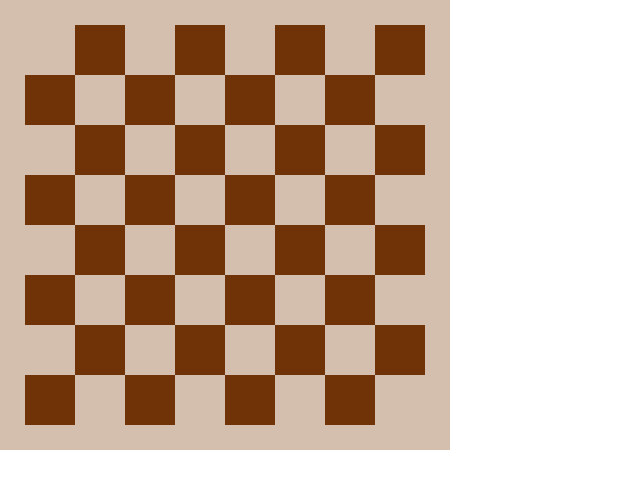
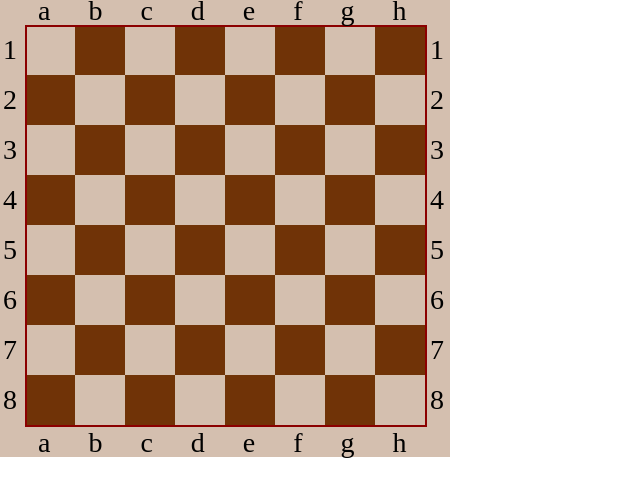
Before and after one commit to Glebcode/chess_board, a plain HTML site: page index.html in a window 1280 px wide. Shown: the whole page, without its empty margins (0-640 px from the left). Drawn offline with Linux system fonts and the light colour scheme.

Commit message:
update(html, css):add side nubers-names

```diff
--- a/index.html
+++ b/index.html
@@ -74,10 +74,10 @@
         <div class="square62"></div>
         <div class="square63"></div>
         <div class="square64"></div>
-        <div id="top"></div>
-        <div id="bottom"></div>
-        <div id="right"></div>
-        <div id="left"></div>
+        <div id="top"><div id="bottop">a b c d e f g h</div></div>
+        <div id="bottom"><div id="bottop">a b c d e f g h</div></div>
+        <div id="right"><div id="rightlft">1 2 3 4 5 6 7 8</div></div>
+        <div id="left"><div id="rightlft">1 2 3 4 5 6 7 8</div></div>
     </div>
 
 </body>
--- a/main.css
+++ b/main.css
@@ -24,33 +24,43 @@
     width: 450px;
     left: 0%;
     top: 0%;
+    border-bottom: 2px solid;
+    border-color: darkred;
 }
 
 #bottom {
     position: absolute;
     background: rgb(212, 191, 175);
-    height: 25px;
+    height: 30px;
     width: 450px;
     left: 0%;
     top: 425px;
+    border-top: 2px solid;
+    border-color: darkred;
 }
 
 #right {
     position: absolute;
     background: rgb(212, 191, 175);
-    height: 400px;
-    width: 25px;
+    height: 402px;
+    width: 23px;
     left: 425px;
     top: 25px;
+    border-left: 2px solid;
+    border-color: darkred;
+    z-index: 1;
 }
 
 #left {
     position: absolute;
     background: rgb(212, 191, 175);
-    height: 400px;
+    height: 402px;
     width: 25px;
     left: 0%;
     top: 25px;
+    border-right: 2px solid;
+    border-color: darkred;
+    z-index: 1;
 }
 
 .square1 {
@@ -333,6 +343,7 @@
     top: 325px;
     left: 375px;
 }
+
 .square64 {
     top: 375px;
     left: 25px;
@@ -372,3 +383,21 @@
     top: 375px;
     left: 375px;
 }
+
+#bottop {
+    width: 395px;
+    height: 20px;
+    left: 38px;
+    bottom: 10px;
+    font-size: 28px;
+    letter-spacing: 15.5px;
+}
+
+#rightlft {
+    width: 20px;
+    height: 375px;
+    left: 3px;
+    font-size: 28px;
+    line-height: 50px;
+
+}
```
